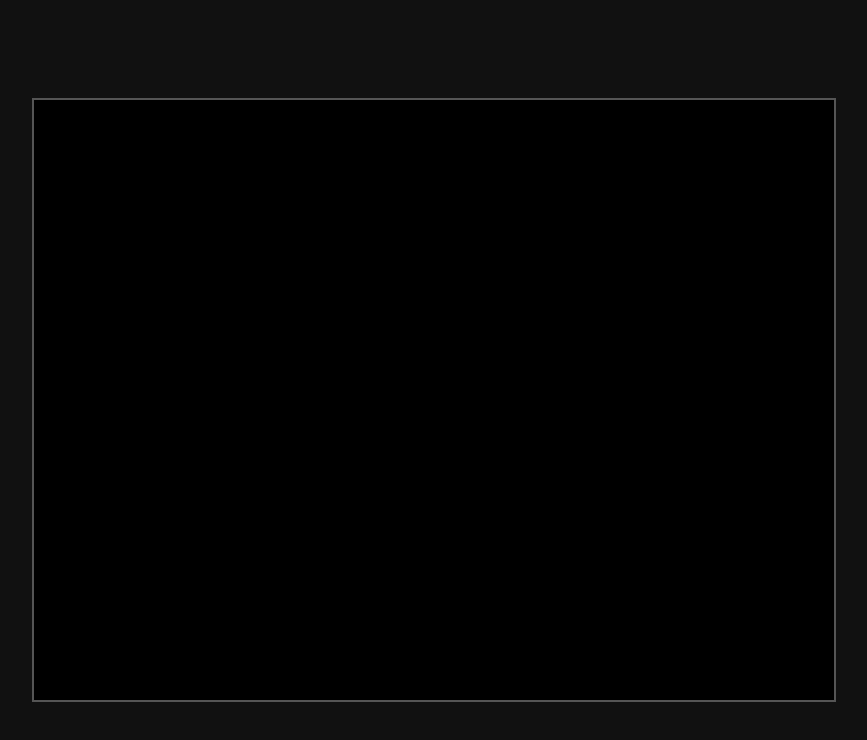
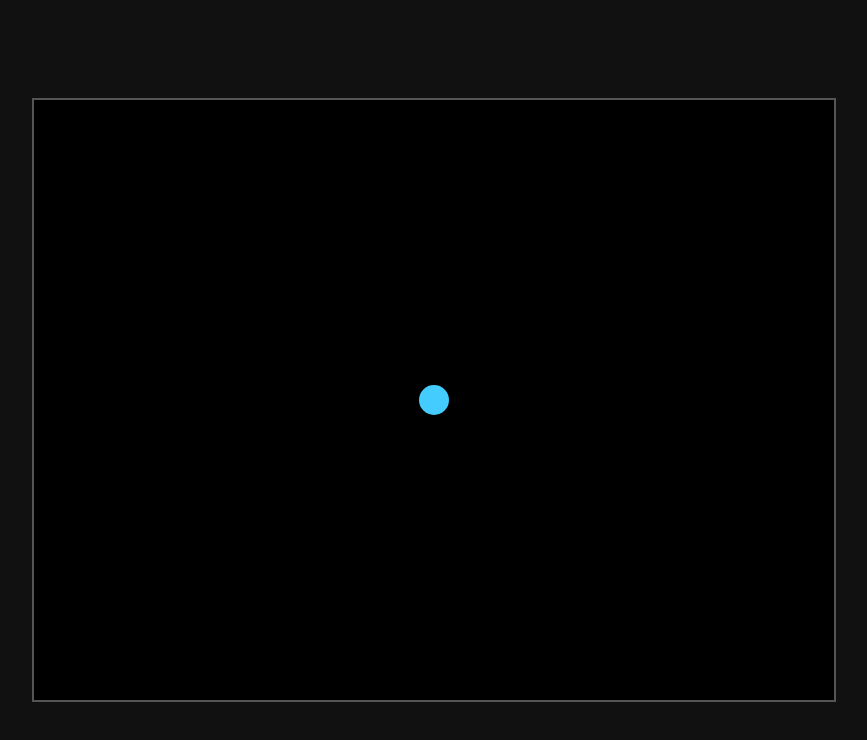
Before and after one commit to segunojo1/neon-dodger, a plain HTML site: page index.html in a window 1280 px wide. Shown: the whole page, without its empty margins (206-1073 px from the left). Drawn offline with Linux system fonts and the light colour scheme.

Commit message:
Add player entity

```diff
--- a/index.html
+++ b/index.html
@@ -10,5 +10,18 @@
 </head>
 <body>
   <canvas id="game" width="800" height="600"></canvas>
+  <script>
+    const cvs = document.getElementById('game');
+    const ctx = cvs.getContext('2d');
+    const player = { x: 400, y: 300, r: 15 };
+    function draw() {
+      ctx.fillStyle = "#000"; ctx.fillRect(0,0,800,600);
+      ctx.beginPath();
+      ctx.arc(player.x, player.y, player.r, 0, Math.PI*2);
+      ctx.fillStyle = "#4cf";
+      ctx.fill();
+    }
+    draw();
+  </script>
 </body>
 </html>
```
